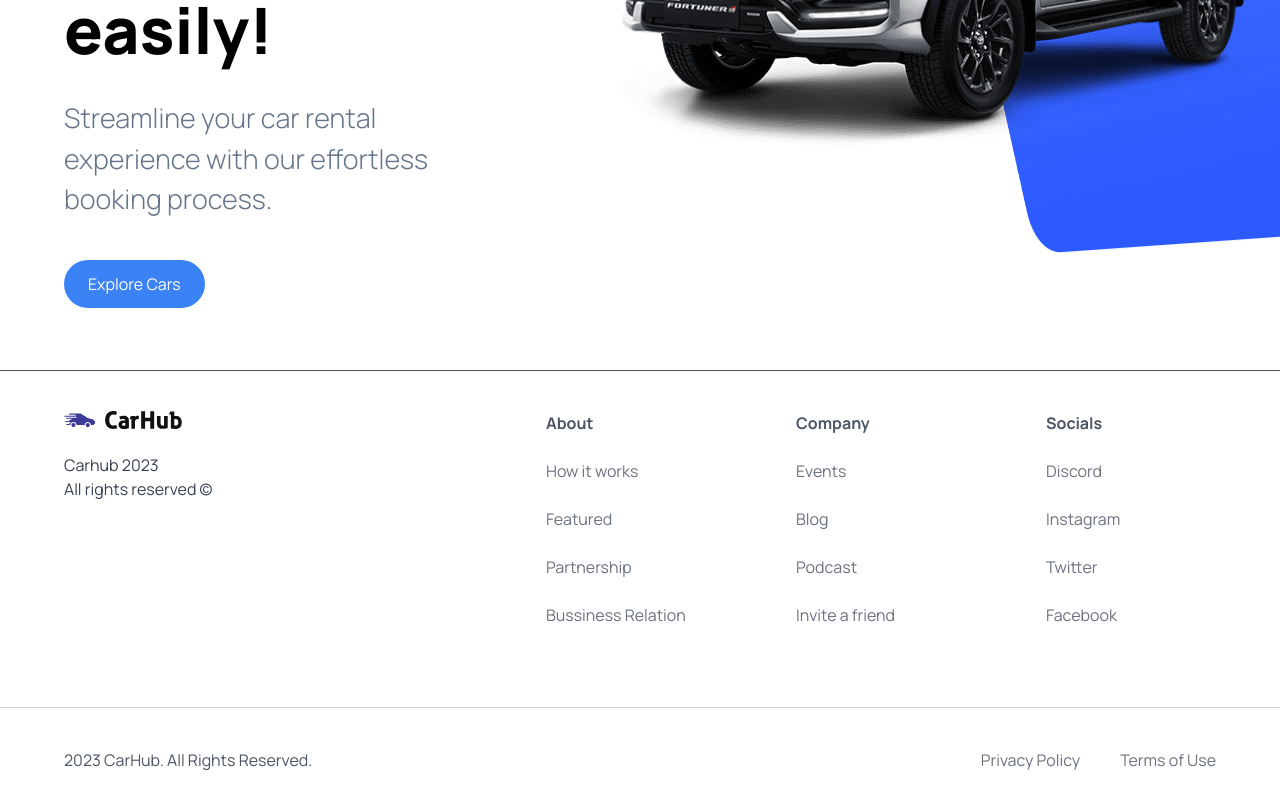
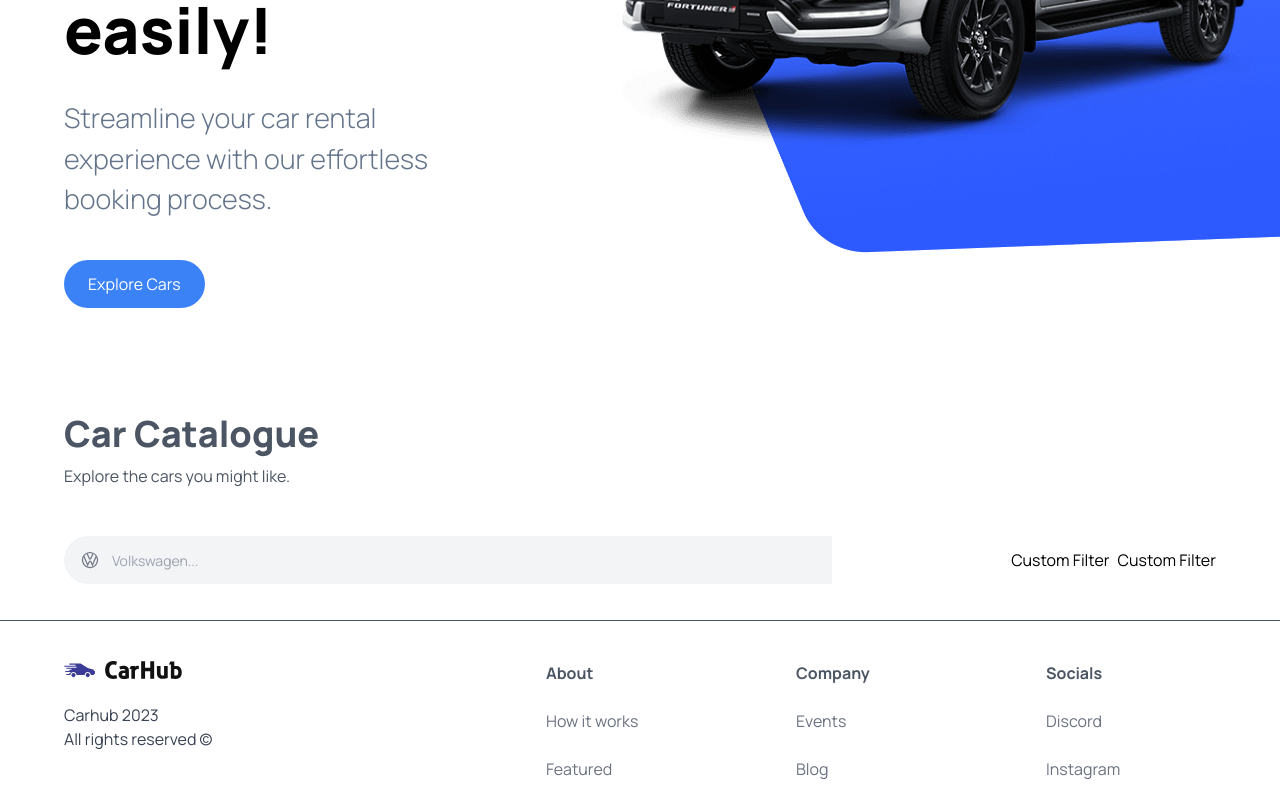
Before and after one commit to shaikat17/car_showcase_nextJS_TypeScript, a Next.js app: page / in a window 1280 px wide. Shown: the part 450-1247 px from the top of the page. Built offline with nearby package versions, Linux system fonts and the light colour scheme.

Commit message:
Working on search options.

```diff
--- a/app/globals.css
+++ b/app/globals.css
@@ -60,7 +60,7 @@
   }
 
   .hero-bg {
-   background-image: url('/hero-bg.png');
+    background-image: url("/hero-bg.png");
   }
 
   .hero__image-overlay {
@@ -201,7 +201,7 @@
   }
 
   .searchbar__input {
-  @apply w-full h-[48px] pl-12 p-4 bg-light-white rounded-r-full max-sm:rounded-full outline-none cursor-pointer text-sm;
+    @apply w-full h-[48px] pl-12 p-4 bg-gray-100 rounded-r-full max-sm:rounded-full outline-none cursor-pointer text-sm;
   }
   /* END: searchbar styles */
 
@@ -211,7 +211,7 @@
   }
 
   .search-manufacturer__input {
-  @apply w-full h-[48px] pl-12 p-4 rounded-l-full max-sm:rounded-full bg-light-white outline-none cursor-pointer text-sm;
+    @apply w-full h-[48px] pl-12 p-4 rounded-l-full max-sm:rounded-full bg-gray-100 outline-none cursor-pointer text-sm;
   }
 
   .search-manufacturer__options {
--- a/app/page.tsx
+++ b/app/page.tsx
@@ -1,11 +1,24 @@
 
-import { Hero } from '@/components'
+import { CustomFilter, Hero, SearchBar } from '@/components'
 import Image from 'next/image'
 
 export default function Home() {
   return (
     <main className="overflow-hidden">
       <Hero />
+      <div className="mt-12 padding-x padding-y max-width " id='discover'>
+      <div className="home__text-container">
+        <h1 className="text-4xl font-extrabold">Car Catalogue</h1>
+        <p>Explore the cars you might like.</p>
+      </div>
+      <div className="home__filters">
+        <SearchBar />
+        <div className="home__filter-container">
+          <CustomFilter title="fuel" />
+          <CustomFilter title="year" />
+        </div>
+      </div>
+      </div>
     </main>
   )
 }
--- /dev/null
+++ b/components/CustomFilter.tsx
@@ -0,0 +1,9 @@
+
+
+const CustomFilter = ({title}: string) => {
+  return (
+    <div>Custom Filter</div>
+  )
+}
+
+export default CustomFilter
--- a/components/Hero.tsx
+++ b/components/Hero.tsx
@@ -19,13 +19,14 @@
                 <CustomButton title="Explore Cars"
                     containerStyles="bg-blue-500 text-white rounded-full mt-10"
                     btnType="button"
-            handleClick={handleClick}/>
+                    handleClick={handleClick} />
             </div>
             <div className="hero__image-container">
                 <div className="hero__image">
                     <Image src="/hero.png" alt="hero" fill priority={false} className="object-contain" />
+                </div>
                 <div className="hero__image-overlay"></div>
-            </div>
+
             </div>
         </div>
     )
--- /dev/null
+++ b/components/SearchBar.tsx
@@ -0,0 +1,22 @@
+'use client'
+
+import { useState } from "react"
+import { SearchManuFacturer } from "."
+
+
+const SearchBar = () => {
+    const [manuFacturer, setManuFacturer] = useState('')
+
+    const handleSearch = () => {
+
+    }
+  return (
+   <form className="searchbar" onSubmit={handleSearch}>
+    <div className="searchbar__item">
+        <SearchManuFacturer manuFacturer={manuFacturer} setManuFacturer={setManuFacturer} />
+    </div>
+   </form>
+  )
+}
+
+export default SearchBar
--- /dev/null
+++ b/components/SearchManuFacturer.tsx
@@ -0,0 +1,56 @@
+'use client'
+
+import { Combobox, Transition } from "@headlessui/react"
+import { SearchManuFacturerProps } from "@/types"
+import Image from "next/image"
+import { Fragment, useState } from "react"
+
+import { manufacturers } from "@/constants"
+
+const SearchManuFacturer = ({ manuFacturer, setManuFacturer }: SearchManuFacturerProps) => {
+    const [query, setQuery] = useState('')
+
+    const filteredManufacturers =
+    query === ""
+      ? manufacturers
+      : manufacturers.filter((item) =>
+          item
+            .toLowerCase()
+            .replace(/\s+/g, "")
+            .includes(query.toLowerCase().replace(/\s+/g, ""))
+        );
+
+
+    return (
+        <div className="search-manufacturer">
+            <Combobox>
+                <div className="relative w-full">
+                    <Combobox.Button className="absolute top-[14px]">
+                        <Image src="/car-logo.svg" width={20} height={20} className="ml-4" alt="Car Logo" />
+                    </Combobox.Button>
+                    <Combobox.Input className="search-manufacturer__input" placeholder="Volkswagen..." displayValue={(item: string) => item} onChange={(e) => setQuery(e.target.value)} />
+
+                    <Transition as={Fragment} leave="transition ease-in duration-100" leaveFrom="opacity-100" leaveTo="opacity-0" afterLeave={() => setQuery('')}>
+
+                        <Combobox.Options>
+                            {filteredManufacturers.length === 0 && query !== "" ? (
+                                <Combobox.Option value={query} className="search-manufacturer__option">
+                                    Create "{query}"
+                                </Combobox.Option>
+                            ) : (
+                                filteredManufacturers.map((item) => (
+                                    <Combobox.Option key={item} value={item} className={({ active }) => `relative search-manufacturer__option ${active ? 'bg-blue-500 text-white' : 'text-gray-900'}`}>
+                                        {item}
+                                    </Combobox.Option>
+                                ))
+                            )}
+                        </Combobox.Options>
+
+                    </Transition>
+                </div>
+            </Combobox>
+        </div>
+    )
+}
+
+export default SearchManuFacturer
--- a/types/index.ts
+++ b/types/index.ts
@@ -6,3 +6,8 @@
     btnType?: "button" | "submit" | "reset";
     handleClick?: MouseEventHandler<HTMLButtonElement>;
 }
+
+export interface SearchManuFacturerProps {
+    manuFacturer: string;
+    setManuFacturer: (manuFacturer: string) => void;
+}
```
Also changed, not shown: components/index.tsx (+7 -1 lines), package.json (+5 -4 lines), 1 other file (tests, documents, lock files or other folders). Lines whose indentation alone changed are shown as unchanged.
